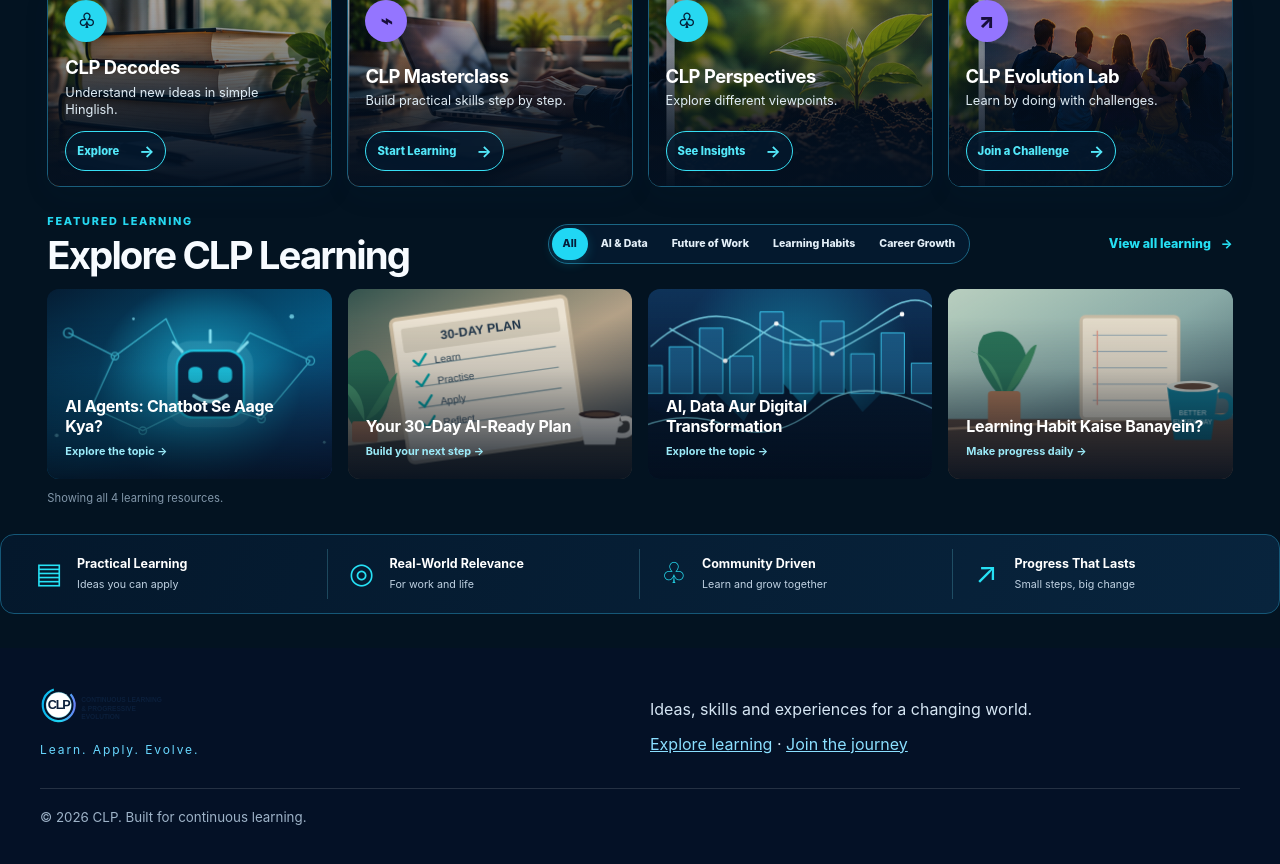
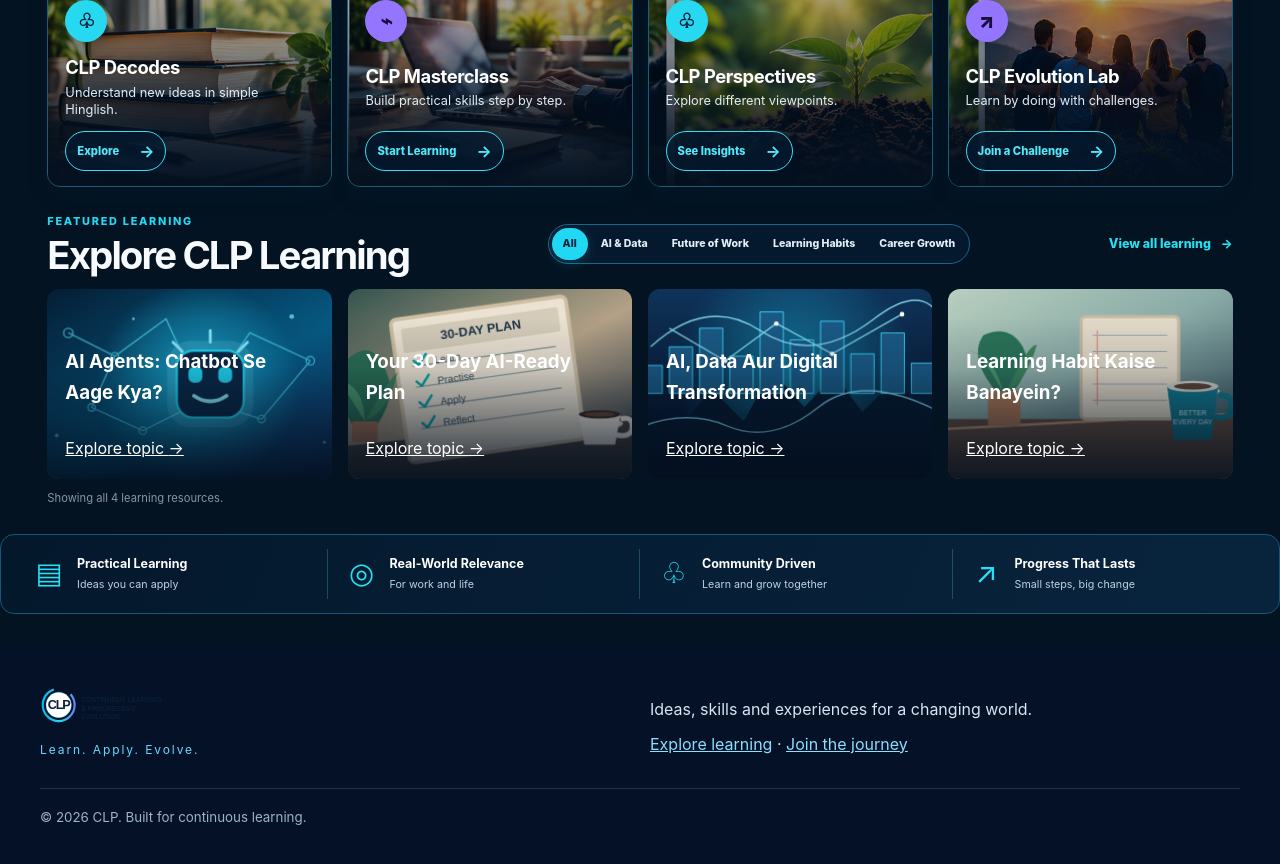
Before and after one commit to sanjeevkshu/clp, a Jekyll site: the page built from index.md, in a window 1280 px wide and 900 px high, scrolled down 885 px, cut to the strip 33-897 px from the top of the window. Built offline with Jekyll 4.4.1, drawn with Linux system fonts in a browser that asks for light colours.

Commit message:
Split homepage learning cards with independent CTA

```diff
--- a/index.md
+++ b/index.md
@@ -53,10 +53,10 @@
     <a class="home-text-link" href="{{ '/learn/' | relative_url }}">View all learning <span>→</span></a>
   </div>
   <div class="home-video-grid" id="home-video-grid">
-    <a class="home-video-card video-ai" data-home-topic="ai" href="{{ '/learn/' | relative_url }}"><img class="home-video-image" src="{{ '/assets/images/card-ai.svg' | relative_url }}" alt="" aria-hidden="true" loading="lazy"><span class="home-video-copy"><strong>AI Agents: Chatbot Se Aage Kya?</strong><small>Explore the topic →</small></span></a>
-    <a class="home-video-card video-plan" data-home-topic="career" href="{{ '/learn/' | relative_url }}"><img class="home-video-image" src="{{ '/assets/images/card-plan.svg' | relative_url }}" alt="" aria-hidden="true" loading="lazy"><span class="home-video-copy"><strong>Your 30-Day AI-Ready Plan</strong><small>Build your next step →</small></span></a>
-    <a class="home-video-card video-data" data-home-topic="work" href="{{ '/learn/' | relative_url }}"><img class="home-video-image" src="{{ '/assets/images/card-data.svg' | relative_url }}" alt="" aria-hidden="true" loading="lazy"><span class="home-video-copy"><strong>AI, Data Aur Digital Transformation</strong><small>Explore the topic →</small></span></a>
-    <a class="home-video-card video-habits" data-home-topic="habits" href="{{ '/learn/' | relative_url }}"><img class="home-video-image" src="{{ '/assets/images/card-habits.svg' | relative_url }}" alt="" aria-hidden="true" loading="lazy"><span class="home-video-copy"><strong>Learning Habit Kaise Banayein?</strong><small>Make progress daily →</small></span></a>
+    <article class="home-video-card video-ai" data-home-topic="ai"><img class="home-video-image" src="{{ '/assets/images/card-ai.svg' | relative_url }}" alt="" aria-hidden="true" loading="lazy"><div class="home-video-copy"><h3>AI Agents: Chatbot Se Aage Kya?</h3><a class="home-video-cta" href="{{ '/learn/' | relative_url }}">Explore topic <span aria-hidden="true">→</span></a></div></article>
+    <article class="home-video-card video-plan" data-home-topic="career"><img class="home-video-image" src="{{ '/assets/images/card-plan.svg' | relative_url }}" alt="" aria-hidden="true" loading="lazy"><div class="home-video-copy"><h3>Your 30-Day AI-Ready Plan</h3><a class="home-video-cta" href="{{ '/learn/' | relative_url }}">Explore topic <span aria-hidden="true">→</span></a></div></article>
+    <article class="home-video-card video-data" data-home-topic="work"><img class="home-video-image" src="{{ '/assets/images/card-data.svg' | relative_url }}" alt="" aria-hidden="true" loading="lazy"><div class="home-video-copy"><h3>AI, Data Aur Digital Transformation</h3><a class="home-video-cta" href="{{ '/learn/' | relative_url }}">Explore topic <span aria-hidden="true">→</span></a></div></article>
+    <article class="home-video-card video-habits" data-home-topic="habits"><img class="home-video-image" src="{{ '/assets/images/card-habits.svg' | relative_url }}" alt="" aria-hidden="true" loading="lazy"><div class="home-video-copy"><h3>Learning Habit Kaise Banayein?</h3><a class="home-video-cta" href="{{ '/learn/' | relative_url }}">Explore topic <span aria-hidden="true">→</span></a></div></article>
   </div>
   <p class="home-filter-status" id="home-filter-status" aria-live="polite">Showing all 4 learning resources.</p>
 </section>
```
